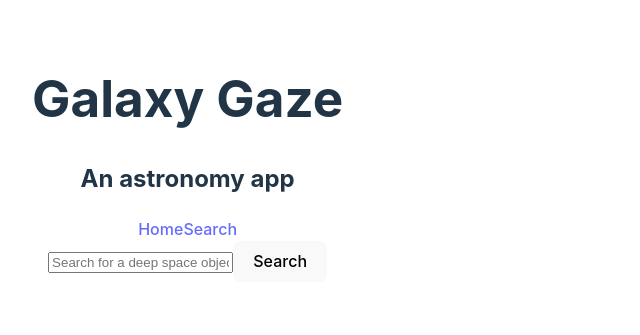
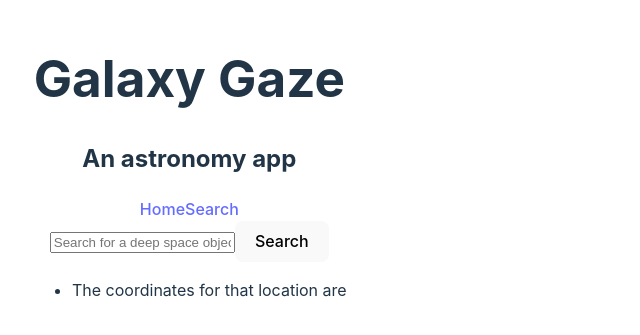
Before and after one commit to elliotvhill/capstone-fe, a React (Vite) app in the folder galaxy-gaze/: page /search in a window 1280 px wide. Shown: the part 265-600 px from the top of the page, without its empty margins (0-640 px from the left). Built offline with nearby package versions, Linux system fonts and the light colour scheme.

Commit message:
printing coords to browser while testing

```diff
--- a/galaxy-gaze/src/components/Search.jsx
+++ b/galaxy-gaze/src/components/Search.jsx
@@ -50,9 +50,10 @@ const SearchComponent = () => {
                 </form>
                 <div className='results'>
                     <ul className='search-results'>
-                        {userCoords.map((result) => (
+                        {/* {userCoords.map((result) => (
                             <li key={result.id}>{result.name}</li>
-                        ))}
+                        ))} */}
+                        <li className="your-coords">The coordinates for that location are {userCoords}</li>
                     </ul>
                 </div>
             </div>
```
